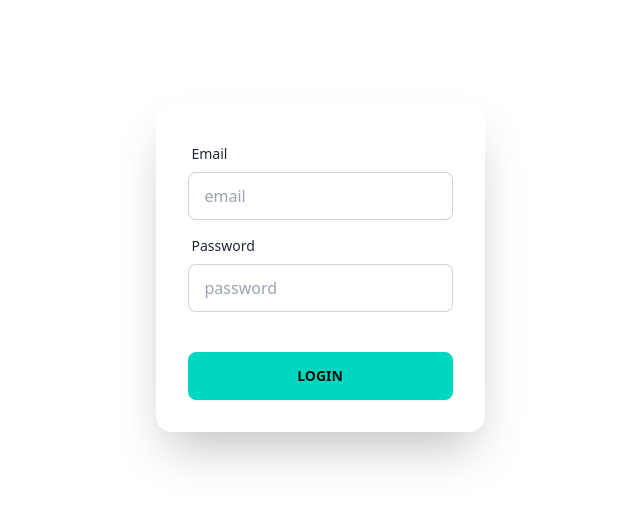
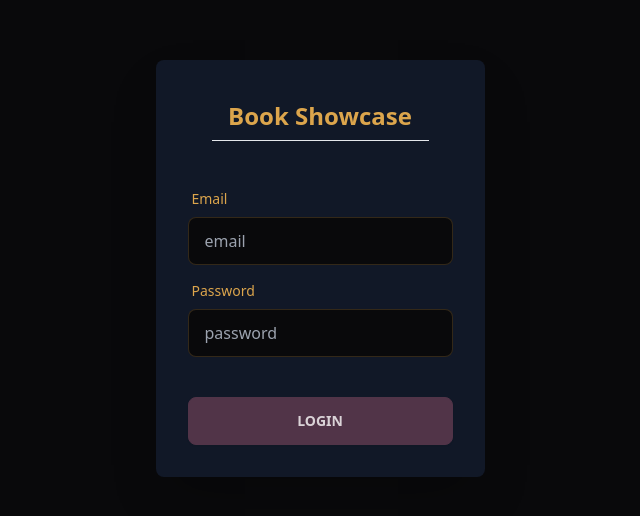
Before and after one commit to Raad05/book-showcase, a React (Vite) app: page /login in a window 1280 px wide. Shown: the part 132-648 px from the top of the page, without its empty margins (320-960 px from the left). Built offline with nearby package versions, Linux system fonts and the light colour scheme.

Commit message:
updated theme

```diff
--- a/index.html
+++ b/index.html
@@ -1,5 +1,5 @@
 <!DOCTYPE html>
-<html lang="en" data-theme="light">
+<html lang="en" data-theme="luxury">
   <head>
     <meta charset="UTF-8" />
     <link rel="icon" type="image/svg+xml" href="/vite.svg" />
--- a/src/components/dynamic/Books/Books.tsx
+++ b/src/components/dynamic/Books/Books.tsx
@@ -11,6 +11,7 @@ interface BookType {
 
 const Books = () => {
   const [books, setBooks] = useState<BookType[]>([]);
+  const [loading, setLoading] = useState(true);
 
   const getBooks = async () => {
     try {
@@ -23,6 +24,7 @@ const Books = () => {
           },
         });
         setBooks(res.data);
+        setLoading(false);
       }
     } catch (error) {
       console.error("Failed to fetch books", error);
@@ -34,8 +36,16 @@ const Books = () => {
   }, []);
 
   return (
-    <div className="books text-center">
-      <h3 className="my-10 text-4xl font-bold">Total Books: {books.length}</h3>
+    <div className="books">
+      {loading ? (
+        <div className="flex justify-center min-h-screen">
+          <span className="loading loading-bars loading-lg"></span>
+        </div>
+      ) : (
+        <div className="text-center">
+          <h3 className="my-10 text-4xl font-bold">
+            Total Books: {books.length}
+          </h3>
           <div className="grid grid-cols-3 gap-y-10">
             {books.map((book, idx) => (
               <div key={idx} className="w-96 glass m-auto rounded-lg">
@@ -66,6 +76,8 @@ const Books = () => {
             ))}
           </div>
         </div>
+      )}
+    </div>
   );
 };
 
--- a/src/components/dynamic/Login/Login.tsx
+++ b/src/components/dynamic/Login/Login.tsx
@@ -44,8 +44,12 @@ const Login = () => {
 
   return (
     <div className="hero min-h-screen">
-      <div className="hero-content flex-col lg:flex-row-reverse">
-        <div className="card shrink-0 w-full max-w-sm shadow-2xl bg-base-100">
+      <div className="hero-content">
+        <div className="w-full shadow-2xl bg-gray-900 rounded-lg">
+          <h4 className="text-2xl text-center mt-10 font-bold">
+            Book Showcase
+          </h4>
+          <hr className="mx-14 my-2" />
           <form className="card-body">
             <div className="form-control">
               <label className="label">
--- a/src/components/shared/Navbar/Navbar.tsx
+++ b/src/components/shared/Navbar/Navbar.tsx
@@ -1,10 +1,8 @@
 import { useContext } from "react";
 import { AuthContext } from "../../../contexts/UserContext";
-import { useNavigate } from "react-router-dom";
 
 const Navbar = () => {
   const authContext = useContext(AuthContext);
-  const navigate = useNavigate();
 
   const loggedUser = authContext?.loggedUser;
   const logout = authContext?.logout;
@@ -12,7 +10,9 @@ const Navbar = () => {
   return (
     <nav className="p-4">
       <div className="container mx-auto flex justify-between items-center">
-        <div className="text-white">Book Showcase</div>
+        <div className="text-2xl font-bold">
+          Book<span className="text-gray-400">Showcase</span>
+        </div>
         {loggedUser?.user && (
           <div className="dropdown dropdown-end">
             <div
@@ -20,7 +20,7 @@ const Navbar = () => {
               role="button"
               className="btn btn-ghost btn-circle avatar"
             >
-              <div className="w-20 border border-gray-300 rounded-full bg-accent">
+              <div className="w-20 rounded-full bg-accent">
                 <p className="text-white text-2xl mt-2">
                   {loggedUser.user.username[0].toUpperCase()}
                 </p>
@@ -28,12 +28,12 @@ const Navbar = () => {
             </div>
             <ul
               tabIndex={0}
-              className="menu menu-sm dropdown-content mt-3 z-[1] p-2 shadow bg-base-100 rounded-box w-52"
+              className="menu menu-sm bg-gray-900 dropdown-content mt-3 z-[1] p-2 shadow rounded-box w-52"
             >
               <li>
                 <p className="text-lg">
                   <span className="font-bold">Username: </span>
-                  {loggedUser.user.username}
+                  <span className="text-white">{loggedUser.user.username}</span>
                 </p>
               </li>
 
--- a/tailwind.config.js
+++ b/tailwind.config.js
@@ -5,4 +5,7 @@ export default {
     extend: {},
   },
   plugins: [require("daisyui")],
+  daisyui: {
+    themes: ["light", "dark", "luxury"],
+  },
 };
```
Lines whose indentation alone changed are shown as unchanged.
